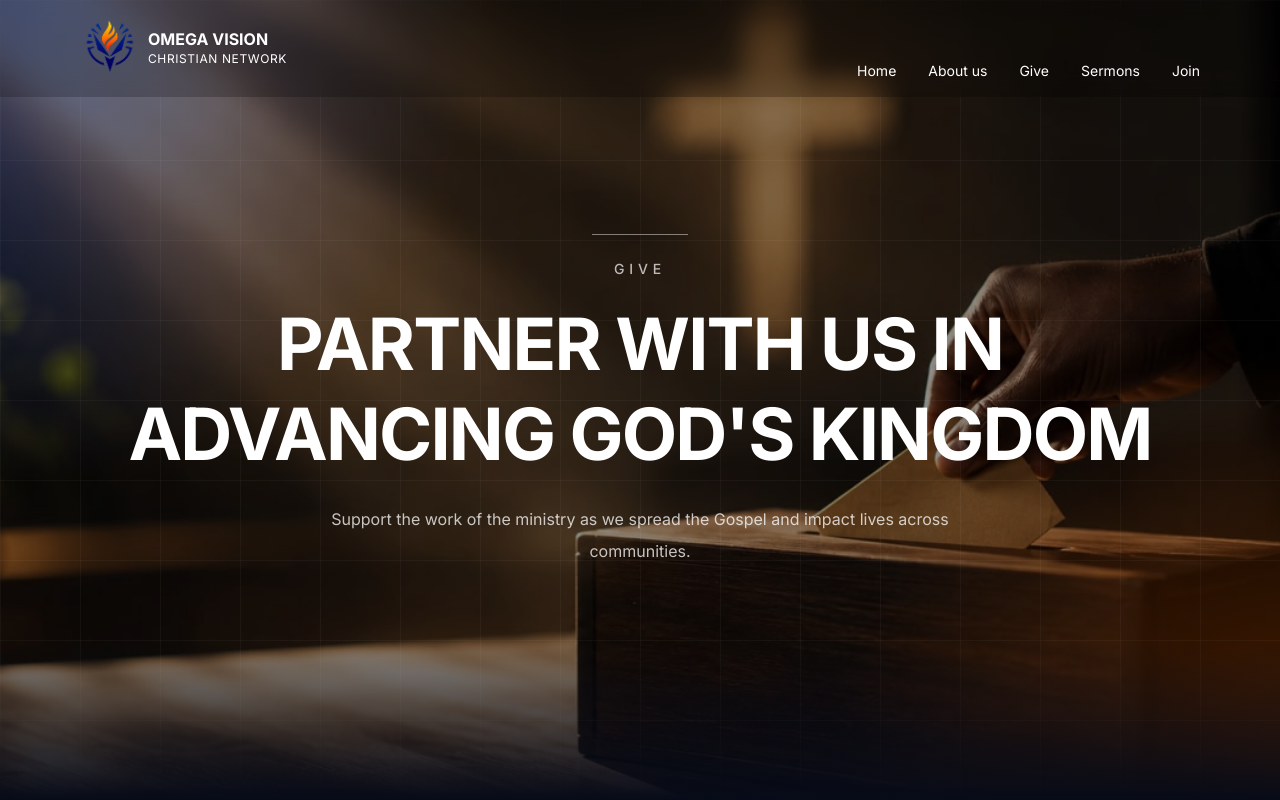
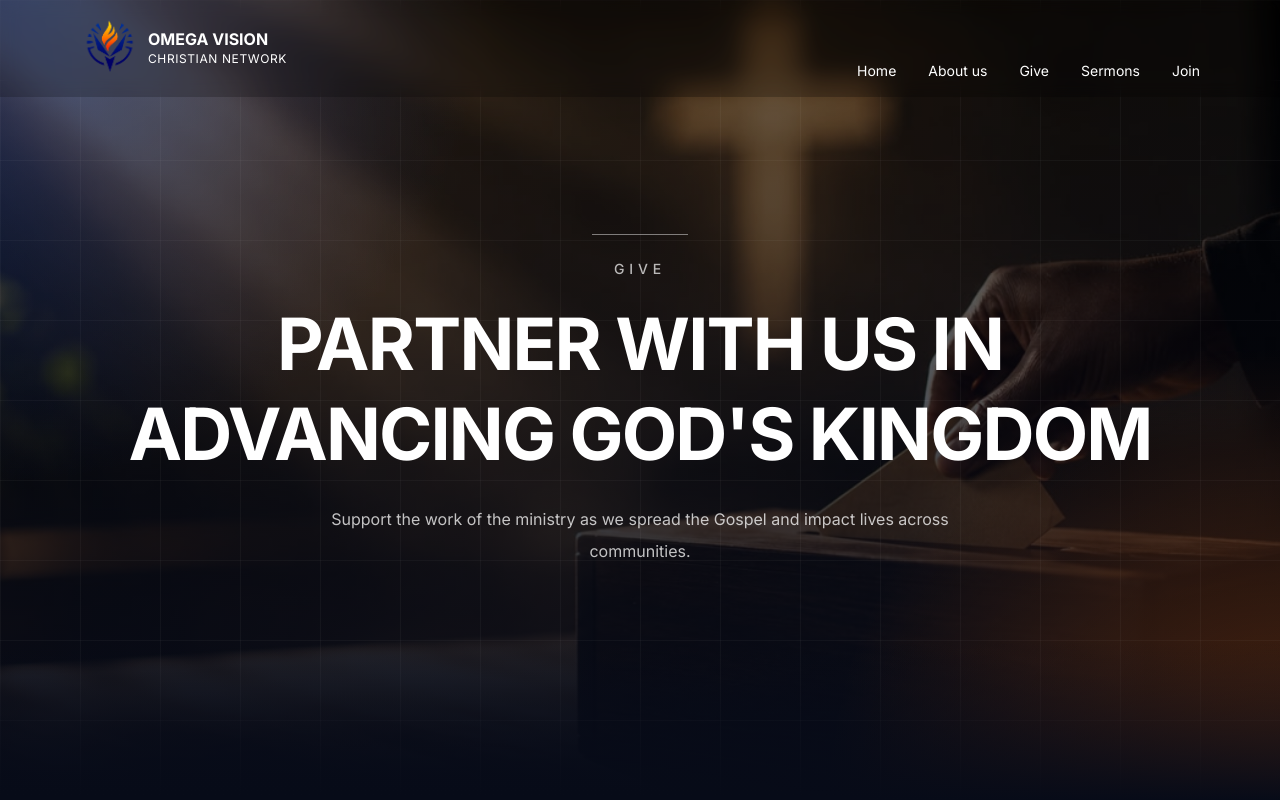
Before and after one commit to OgbonnaBlessed/ovcn-web-app, a Next.js app: page /give in a window 1280 px wide. Shown: the top 800 px of the page. Built offline with nearby package versions, Linux system fonts and the light colour scheme.

Commit message:
Update PageHero.tsx

```diff
--- a/src/components/shared/PageHero.tsx
+++ b/src/components/shared/PageHero.tsx
@@ -53,12 +53,12 @@ const PageHero = ({
       </motion.div>
 
       <div className="absolute inset-0 bg-black/45" />
-      {/* <div
+      <div
         className="absolute inset-0"
         style={{
           background: `linear-gradient(to bottom, rgba(0,0,0,0.2), rgba(7,11,24,0.45), ${bottomColor})`,
         }}
-      /> */}
+      />
       {glowVariant === "membership" ? (
         <div className="absolute inset-0 bg-[radial-gradient(circle_at_center,rgba(10,45,145,0.35),transparent_35%),radial-gradient(circle_at_top,rgba(255,197,0,0.18),transparent_30%)]" />
       ) : (
```
